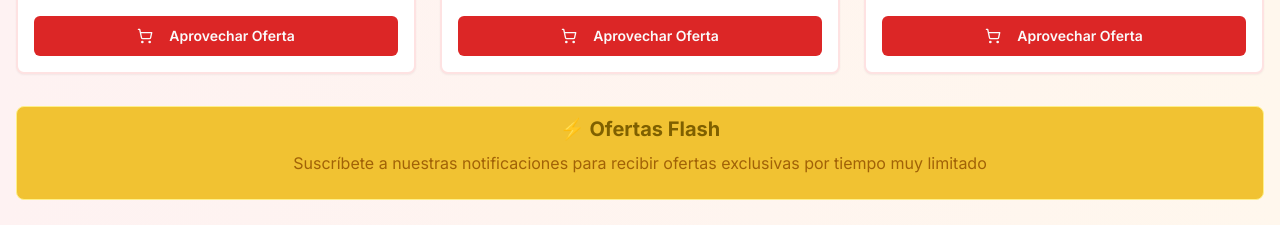
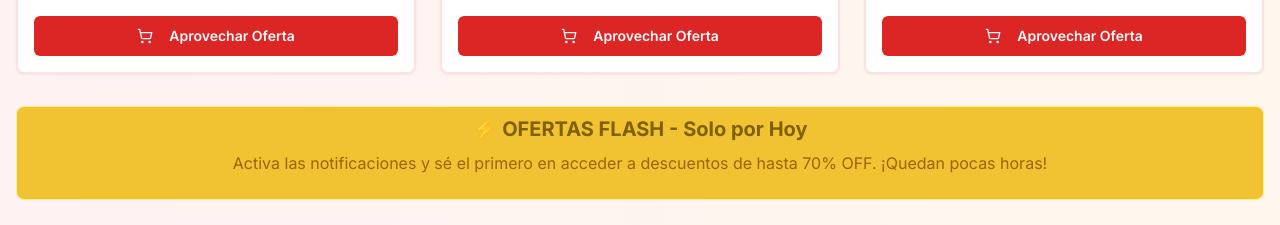
Before and after one commit to Cristhian988/Market-Website, a Next.js app: page /productos in a window 1280 px wide. Shown: the part 885-1110 px from the top of the page. Built offline with nearby package versions, Linux system fonts and the light colour scheme.

Commit message:
prueba final de isil

```diff
--- a/components/sections/OffersSection.tsx
+++ b/components/sections/OffersSection.tsx
@@ -80,9 +80,9 @@ export function OffersSection() {
         </div>
 
         <div className="bg-[#f1c232] border border-yellow-200 rounded-lg px-6 py-2 text-center">
-          <h3 className="text-xl font-bold text-[#7f6000] mb-2">⚡ Ofertas Flash</h3>
+          <h3 className="text-xl font-bold text-[#7f6000] mb-2">⚡ OFERTAS FLASH - Solo por Hoy</h3>
           <p className="text-yellow-700 mb-4">
-            Suscríbete a nuestras notificaciones para recibir ofertas exclusivas por tiempo muy limitado
+            Activa las notificaciones y sé el primero en acceder a descuentos de hasta 70% OFF. ¡Quedan pocas horas!
           </p>
         </div>
       </div>
```
